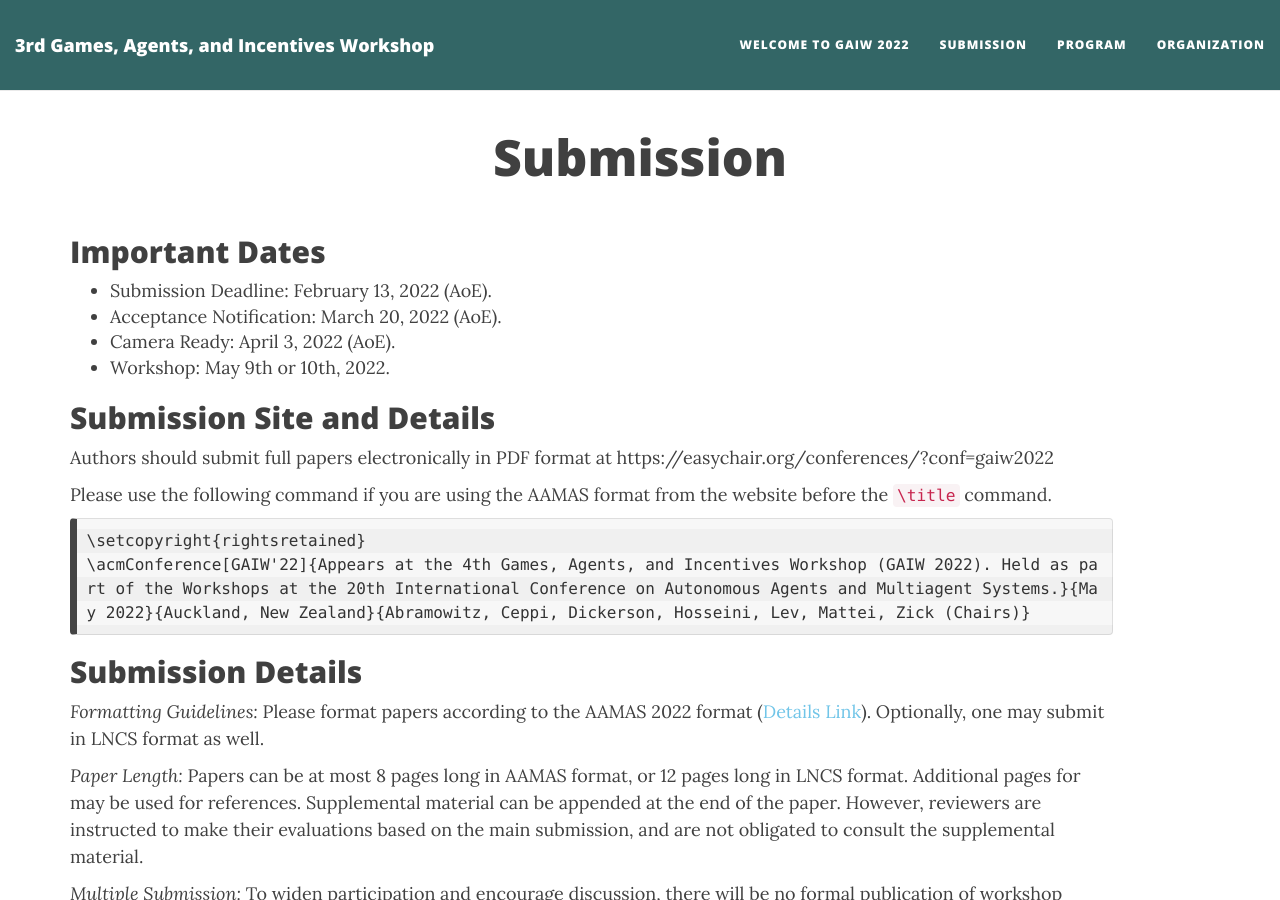
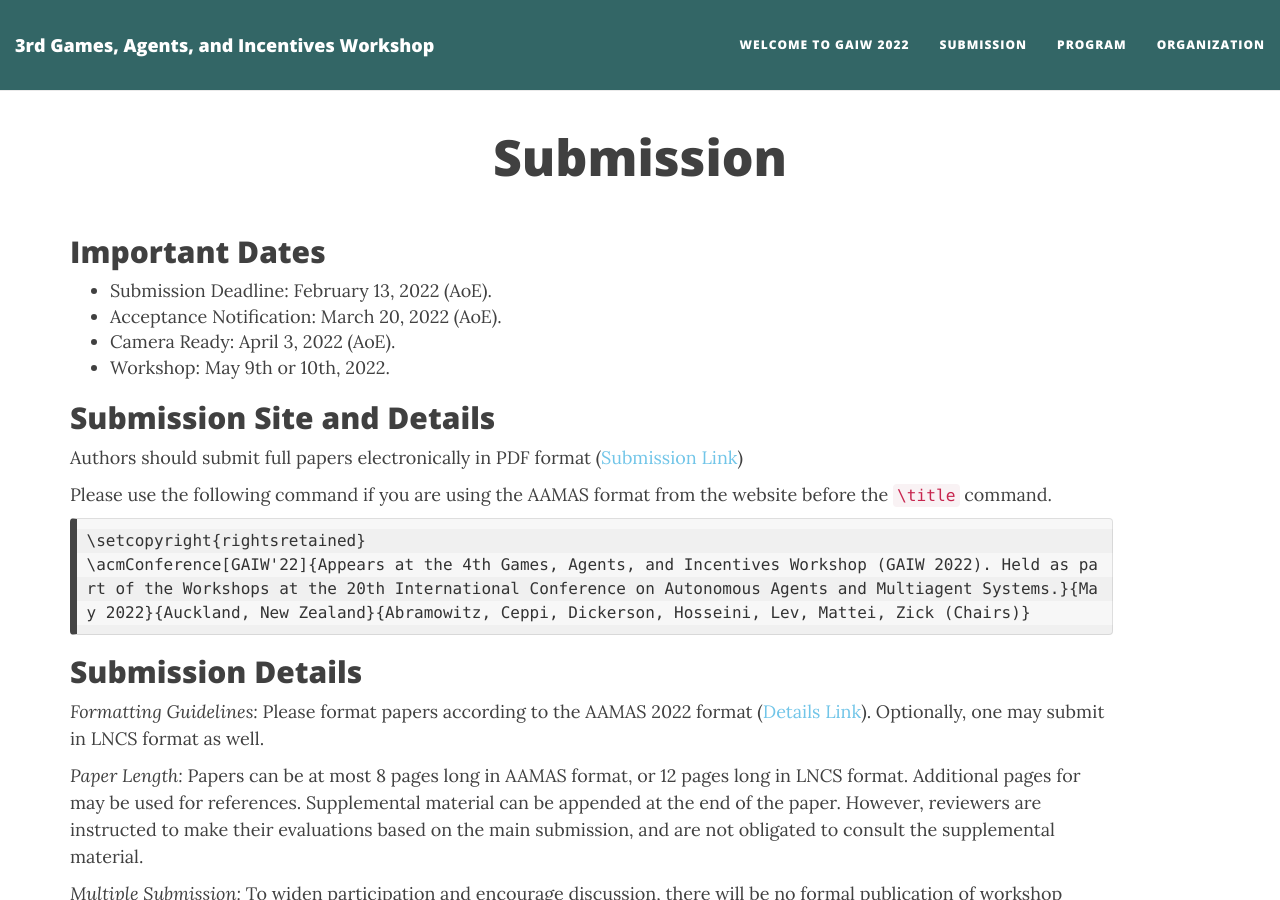
Before and after one commit to BenAbramowitz/gaiw2023, a Jekyll site: the page built from submission.md, in a window 1280 px wide and 900 px high. Built offline with Jekyll 4.4.1, drawn with Linux system fonts in a browser that asks for light colours; nearby versions of some CDN libraries.

Commit message:
Update submission.md

```diff
--- a/submission.md
+++ b/submission.md
@@ -11,7 +11,7 @@ published: true
 * Workshop: May 9th or 10th, 2022.
 
 ## Submission Site and Details
-Authors should submit full papers electronically in PDF format at https://easychair.org/conferences/?conf=gaiw2022
+Authors should submit full papers electronically in PDF format ([Submission Link](https://easychair.org/conferences/?conf=gaiw2022))
 
 Please use the following command if you are using the AAMAS format from the website before the `\title` command.
 
```
